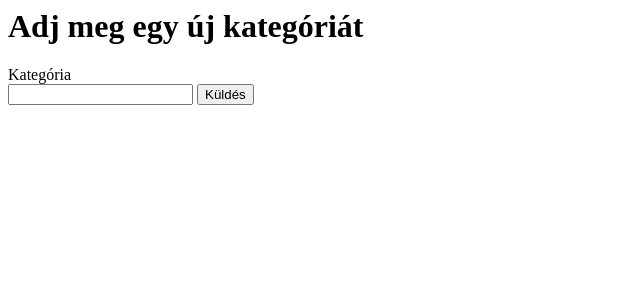
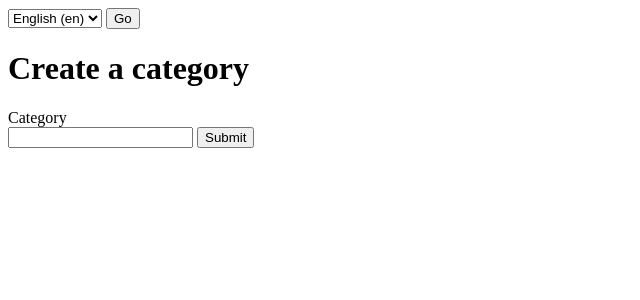
Before and after one commit to kiss90benedek/solveit, a Django app: page /categories/create in a window 1280 px wide. Shown: the top 300 px of the page, without its empty margins (0-640 px from the left). Run offline with Django 3.2, Linux system fonts and the light colour scheme; some libraries are stand-ins or nearby versions.

Commit message:
Adding support for English and Hungarian

```diff
--- a/categories/static/js/create.js
+++ b/categories/static/js/create.js
@@ -34,12 +34,12 @@ var createCategory = function() {
     }
 
     function submitSuccessHandler(response) {
-        $serverSuccess.text('Category created successfully');
+        $serverSuccess.text(gettext('Category created successfully'));
         $serverSuccess.show();
     }
 
     function submitErrorHandler(response) {
-        $serverFailure.text('Something went wrong. Maybe this category already exists');
+        $serverFailure.text(gettext('Something went wrong. Maybe the category exists already?'));
         $serverFailure.show();
     }
 
--- a/categories/templates/create.html
+++ b/categories/templates/create.html
@@ -3,16 +3,32 @@
 
 <html>
 <head>
+    <script type="text/javascript" src="{% url 'javascript-catalog' %}"></script>
     <script src="https://ajax.googleapis.com/ajax/libs/jquery/3.1.0/jquery.min.js"></script>
 </head>
 <body>
-    <h1>{% trans "Adj meg egy új kategóriát" %}</h1>
+    <form action="{% url 'set_language' %}" method="post">{% csrf_token %}
+        <input name="next" type="hidden" value="{{ redirect_to }}" />
+        <select name="language">
+            {% get_current_language as LANGUAGE_CODE %}
+            {% get_available_languages as LANGUAGES %}
+            {% get_language_info_list for LANGUAGES as languages %}
+            {% for language in languages %}
+            <option value="{{ language.code }}"{% if language.code == LANGUAGE_CODE %} selected="selected"{% endif %}>
+                {{ language.name_local }} ({{ language.code }})
+            </option>
+            {% endfor %}
+        </select>
+        <input type="submit" value="Go" />
+    </form>
+
+    <h1>{% trans "Create a category" %}</h1>
 
     <form id="create-category">
         {% csrf_token %}
-        {% trans "Kategória" %}<br>
+        {% trans "Category" %}<br>
         <input type="text" name="category">
-        <button type="submit">{% trans "Küldés" %}</button>
+        <button type="submit">{% trans "Submit" %}</button>
         <div class="server-success"></div>
         <div class="server-failure"></div>
     </form>
--- a/config/urls.py
+++ b/config/urls.py
@@ -3,8 +3,17 @@ from __future__ import unicode_literals
 from django.conf import settings
 from django.conf.urls import include, url
 from django.conf.urls.static import static
+from django.views.i18n import JavaScriptCatalog
+
+i18n_urlpatterns = [
+    url(r'^i18n/', include('django.conf.urls.i18n')),
+    url(r'^jsi18n/categories$',
+        JavaScriptCatalog.as_view(packages=['categories']),
+        name='javascript-catalog'),
+]
 
 urlpatterns = [
     url(r'^', include('solveit.urls')),
     url(r'^categories/', include('categories.urls')),
+    url(r'^', include(i18n_urlpatterns)),
 ] + static(settings.MEDIA_URL, document_root=settings.MEDIA_ROOT)
```
Also changed, not shown: config/settings/common.py (+7 -1 lines), categories/locale/hu/LC_MESSAGES/django.po (added), categories/locale/hu/LC_MESSAGES/djangojs.po (added), config/locale/hu/LC_MESSAGES/django.po (added).
